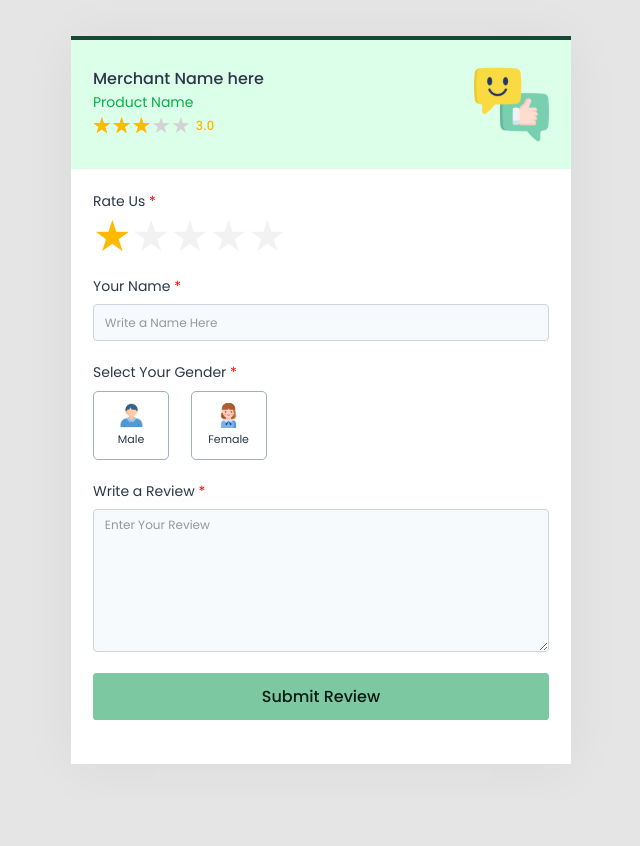
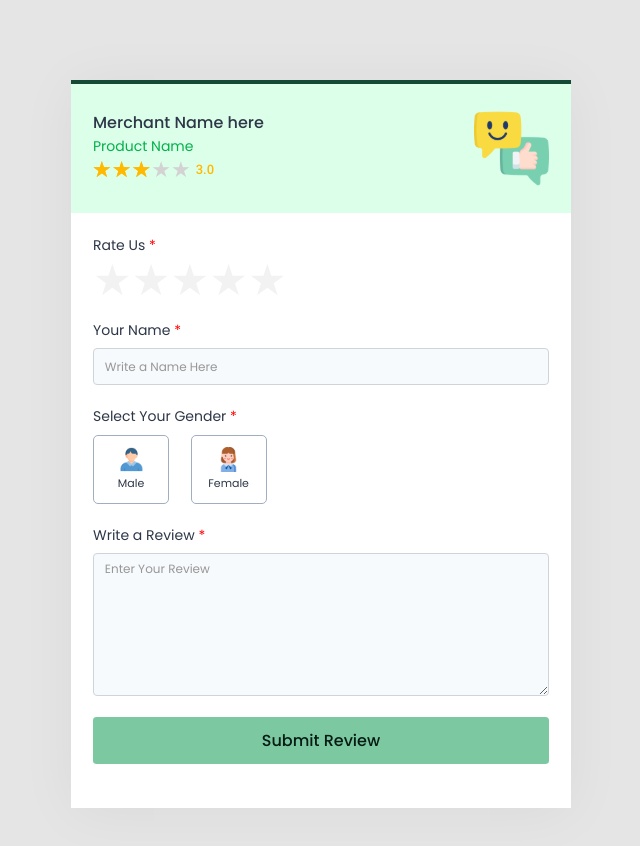
Before and after one commit to SachinAthu/spemai-merchant-review, an Angular app: page /review/1 in a window 1280 px wide. Shown: the top 846 px of the page, without its empty margins (319-959 px from the left). Before the commit the page ends 800 px from the top, so only its background shows below. Built offline with nearby package versions, Linux system fonts and the light colour scheme.

Commit message:
resolve dependency issues

```diff
--- a/package.json
+++ b/package.json
@@ -27,7 +27,7 @@
     "zone.js": "~0.11.4"
   },
   "devDependencies": {
-    "@angular-devkit/build-angular": "~13.0.4",
+    "@angular-devkit/build-angular": "^13.3.1",
     "@angular/cli": "~13.0.4",
     "@angular/compiler-cli": "~13.0.0",
     "@types/jasmine": "~3.10.0",
--- a/src/app/pages/review/review.component.html
+++ b/src/app/pages/review/review.component.html
@@ -1,4 +1,4 @@
-<div class="d-flex justify-content-center align-items-start align-items-md-center review-root">
+<div class="review-root">
     <div class="review-container">
         <div class="d-flex header">
             <div class="w-75 d-flex flex-column justify-content-start align-items-start details">
--- a/src/app/pages/review/review.component.scss
+++ b/src/app/pages/review/review.component.scss
@@ -2,16 +2,15 @@
 @use '../../../assets/sass/variables';
 
 .review-root {
-  height: 100vh;
-  min-height: 100vh;
-  width: 100vw;
+  padding-top: 10vh;
 
   .review-container {
-    height: auto;
     width: 500px;
     border-top: 4px solid #144936;
     background-color: #fff;
     box-shadow: 0px 4px 54px rgba(0, 0, 0, 0.05);
+    margin: auto;
+    margin-bottom: 5rem;
 
     .header {
       background-color: variables.$primary-color-light;
@@ -157,12 +156,15 @@ input[type='radio']:checked + label {
 
 @media (max-width: 768px) {
   .review-root {
+    padding-top: 0;
+
     .review-container {
       height: 100%;
       width: 100%;
       background-color: #ffffff;
       border: none;
       box-shadow: none;
+      margin: 0;
     }
   }
 }
--- a/src/app/pages/review/review.component.ts
+++ b/src/app/pages/review/review.component.ts
@@ -11,7 +11,7 @@ export class ReviewComponent implements OnInit {
   id: string = '';
   form: FormGroup;
   currentRating: number = 3;
-  inputRating: number = 1;
+  inputRating: number = 0;
 
   constructor(private router: Router, private route: ActivatedRoute, private fb: FormBuilder) {
     this.form = this.fb.group({
```
Also changed, not shown: 1 other file (tests, documents, lock files or other folders).
